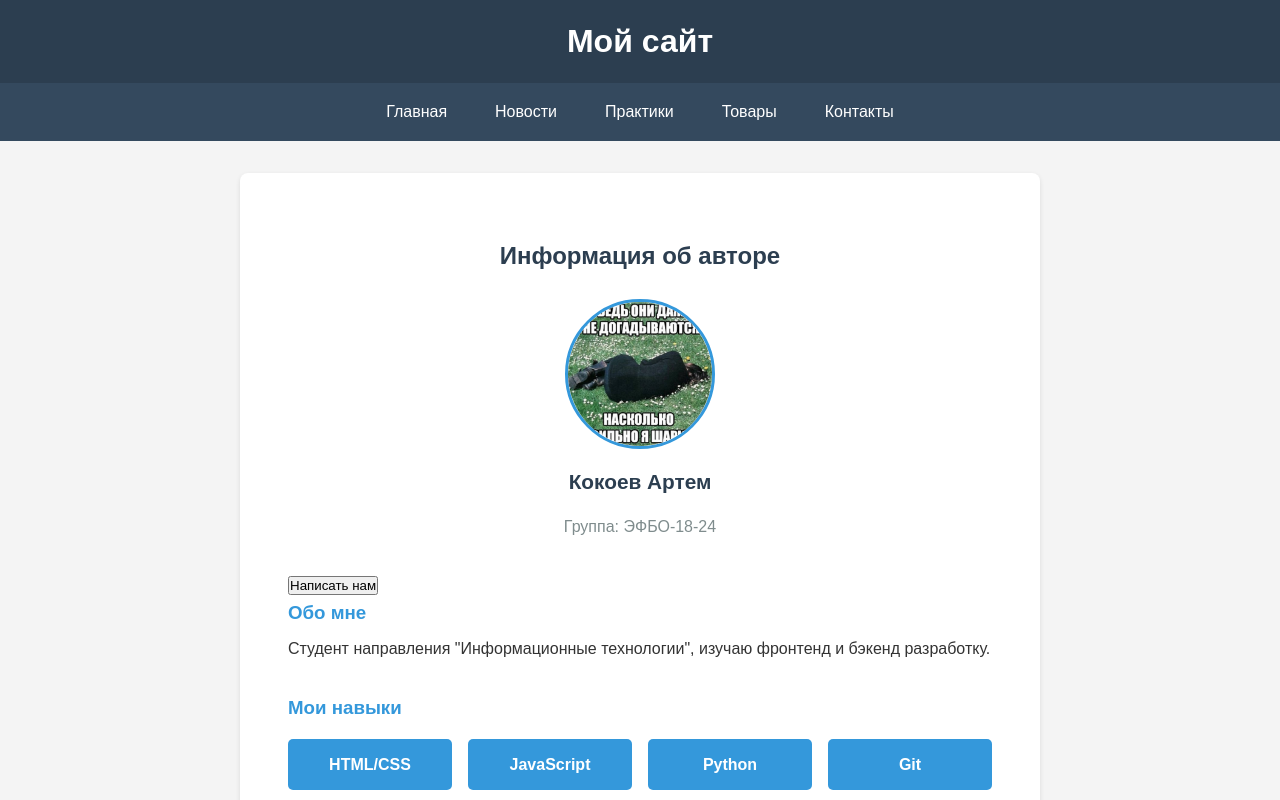
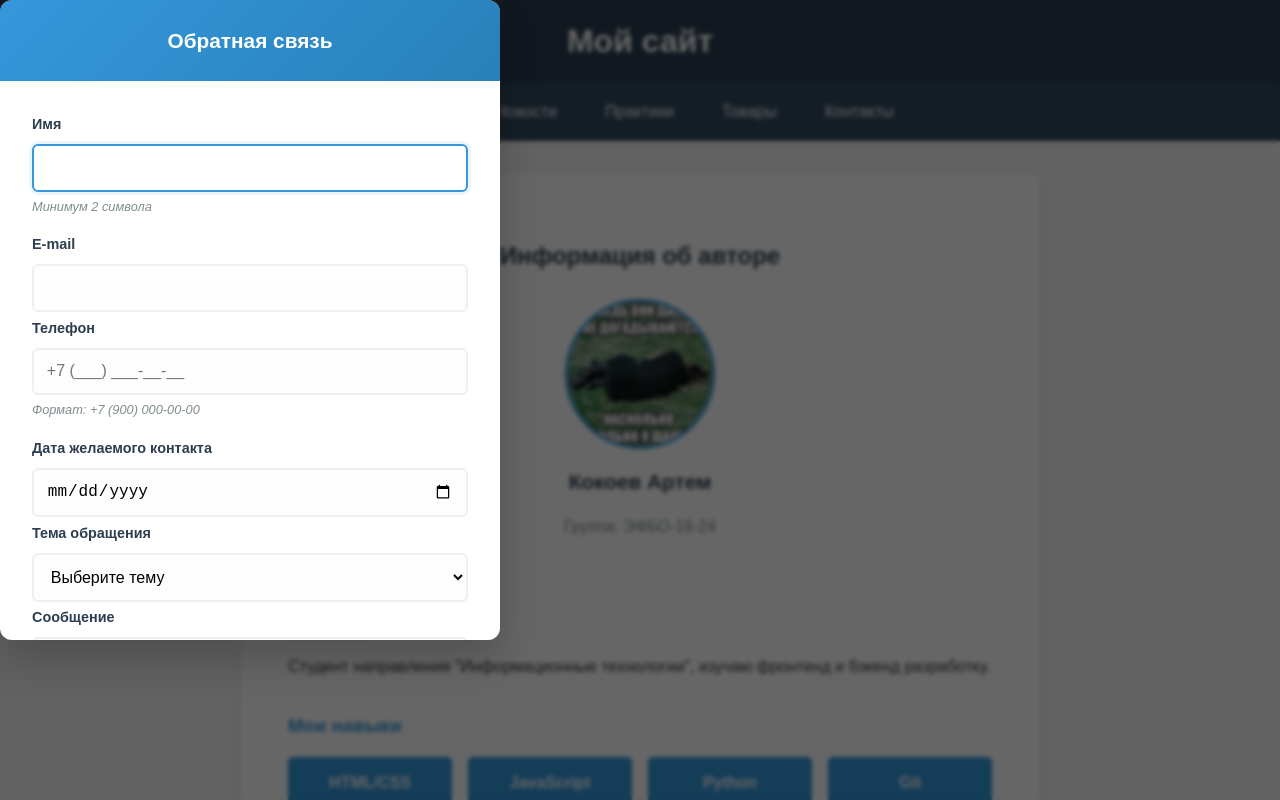
Before and after one commit to m1yamoto11/frontend-and-backend-practice, a plain HTML site: page index.html in a window 1280 px wide. Both pictures are taken after a click on the button "Написать нам". Shown: the top 800 px of the page. Drawn offline with Linux system fonts and the light colour scheme.

Commit message:
fix bugs

```diff
--- a/index.html
+++ b/index.html
@@ -6,7 +6,6 @@
      <meta name="viewport" content="width=device-width, initial-scale=1.0">
      <title>Главная страница</title>
      <link rel="stylesheet" href="style/styles.css">
-     <link rel="main.js" href="./main.js">
 </head>
 
 <body>
@@ -63,6 +62,51 @@
      <footer class="footer">
           <p>&copy; 2025 Кокоев Артем. Все права защищены.</p>
      </footer>
+
+     <dialog id="contactDialog" aria-labelledby="dialogTitle" class="dialog">
+          <h2 id="dialogTitle" class="dialog__title">Обратная связь</h2>
+
+          <form id="contactForm" method="dialog" novalidate class="form">
+
+               <label for="name" class="form__label">Имя</label>
+               <input id="name" name="name" type="text" required minlength="2" autocomplete="given-name"
+                    aria-describedby="nameHelp" class="form__input">
+               <small id="nameHelp" class="form__help">Минимум 2 символа</small>
+
+               <label for="email" class="form__label">E-mail</label>
+               <input id="email" name="email" type="email" required autocomplete="email" class="form__input">
+
+               <label for="phone" class="form__label">Телефон</label>
+               <input id="phone" name="phone" type="tel" inputmode="tel" autocomplete="tel" aria-describedby="phoneHelp"
+                    placeholder="+7 (___) ___-__-__" required pattern="^\+7 \(\d{3}\) \d{3}-\d{2}-\d{2}$"
+                    class="form__input">
+               <small id="phoneHelp" class="form__help">Формат: +7 (900) 000-00-00</small>
+
+               <label for="date" class="form__label">Дата желаемого контакта</label>
+               <input id="date" name="date" type="date" class="form__input">
+
+               <label for="topic" class="form__label">Тема обращения</label>
+               <select id="topic" name="topic" required class="form__select">
+                    <option value="">Выберите тему</option>
+                    <option value="question">Общий вопрос</option>
+                    <option value="order">Заказ услуги</option>
+                    <option value="complaint">Жалоба</option>
+                    <option value="suggestion">Предложение</option>
+               </select>
+
+               <label for="message" class="form__label">Сообщение</label>
+               <textarea id="message" name="message" rows="4" required aria-describedby="messageHelp"
+                    class="form__textarea"></textarea>
+               <small id="messageHelp" class="form__help">Опишите ваш вопрос подробно</small>
+
+               <div class="form__actions">
+                    <button type="button" id="closeDialog" class="button button--secondary">Закрыть</button>
+                    <button type="submit" class="button button--primary">Отправить</button>
+               </div>
+          </form>
+     </dialog>
+
+     <script src="main.js"></script>
 </body>
 
 </html>
--- a/style/styles.css
+++ b/style/styles.css
@@ -243,6 +243,143 @@ body {
     margin-top: 2rem;
 }
 
+.button {
+    border: none;
+    padding: 0.8rem 1.5rem;
+    border-radius: 5px;
+    cursor: pointer;
+    font-size: 1rem;
+    transition: all 0.3s ease;
+    text-decoration: none;
+    display: inline-block;
+    text-align: center;
+}
+
+.button--primary {
+    background-color: #3498db;
+    color: white;
+}
+
+.button--primary:hover {
+    background-color: #2980b9;
+    transform: translateY(-1px);
+    box-shadow: 0 4px 8px rgba(52, 152, 219, 0.3);
+}
+
+.button--secondary {
+    background-color: #95a5a6;
+    color: white;
+}
+
+.button--secondary:hover {
+    background-color: #7f8c8d;
+}
+
+.dialog {
+    border: none;
+    border-radius: 12px;
+    padding: 0;
+    max-width: 500px;
+    width: 90vw;
+    max-height: 80vh;
+    overflow-y: auto;
+    box-shadow: 0 20px 40px rgba(0, 0, 0, 0.2);
+    background: white;
+}
+
+.dialog::backdrop {
+    background: rgba(0, 0, 0, 0.6);
+    backdrop-filter: blur(2px);
+}
+
+.dialog__title {
+    background: linear-gradient(135deg, #3498db, #2980b9);
+    color: white;
+    margin: 0;
+    padding: 1.5rem 2rem;
+    border-radius: 12px 12px 0 0;
+    font-size: 1.3rem;
+    text-align: center;
+}
+
+.form {
+    padding: 2rem;
+}
+
+.form__label {
+    display: block;
+    margin-bottom: 0.5rem;
+    color: #2c3e50;
+    font-weight: 600;
+    font-size: 0.9rem;
+}
+
+.form__input,
+.form__select,
+.form__textarea {
+    width: 100%;
+    padding: 0.8rem;
+    border: 2px solid #ecf0f1;
+    border-radius: 6px;
+    font-size: 1rem;
+    margin-bottom: 0.3rem;
+    transition: all 0.3s ease;
+    background-color: #fdfdfd;
+}
+
+.form__input:focus,
+.form__select:focus,
+.form__textarea:focus {
+    outline: none;
+    border-color: #3498db;
+    box-shadow: 0 0 0 3px rgba(52, 152, 219, 0.1);
+    background-color: white;
+}
+
+.form__help {
+    display: block;
+    color: #7f8c8d;
+    font-size: 0.8rem;
+    margin-bottom: 1rem;
+    font-style: italic;
+}
+
+.form__error {
+    color: #e74c3c;
+    font-size: 0.8rem;
+    display: block;
+    margin-top: 0.3rem;
+    margin-bottom: 1rem;
+}
+
+.form__input--error,
+.form__select--error,
+.form__textarea--error {
+    border-color: #e74c3c;
+    background-color: #fdf2f2;
+}
+
+.form__input--error:focus,
+.form__select--error:focus,
+.form__textarea--error:focus {
+    border-color: #e74c3c;
+    box-shadow: 0 0 0 3px rgba(231, 76, 60, 0.1);
+}
+
+.form__textarea {
+    resize: vertical;
+    min-height: 100px;
+}
+
+.form__actions {
+    display: flex;
+    gap: 1rem;
+    justify-content: flex-end;
+    margin-top: 2rem;
+    padding-top: 1.5rem;
+    border-top: 1px solid #ecf0f1;
+}
+
 @media (max-width: 768px) {
     .navigation ul {
         flex-direction: column;
@@ -260,4 +397,27 @@ body {
     .main-content {
         margin: 1rem;
     }
+
+    .dialog {
+        width: 95vw;
+        max-height: 85vh;
+    }
+
+    .dialog__title {
+        padding: 1rem 1.5rem;
+        font-size: 1.1rem;
+    }
+
+    .form {
+        padding: 1.5rem;
+    }
+
+    .form__actions {
+        flex-direction: column;
+        gap: 0.8rem;
+    }
+
+    .button {
+        width: 100%;
+    }
 }
```
